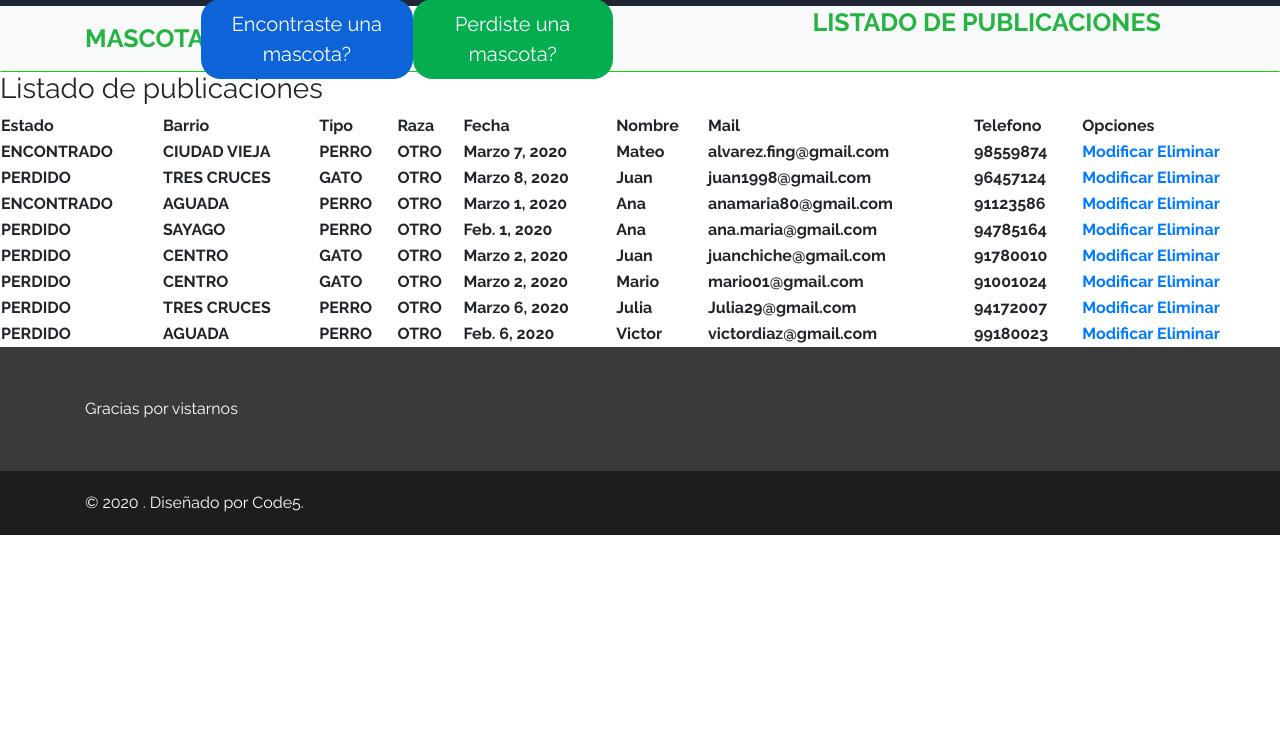
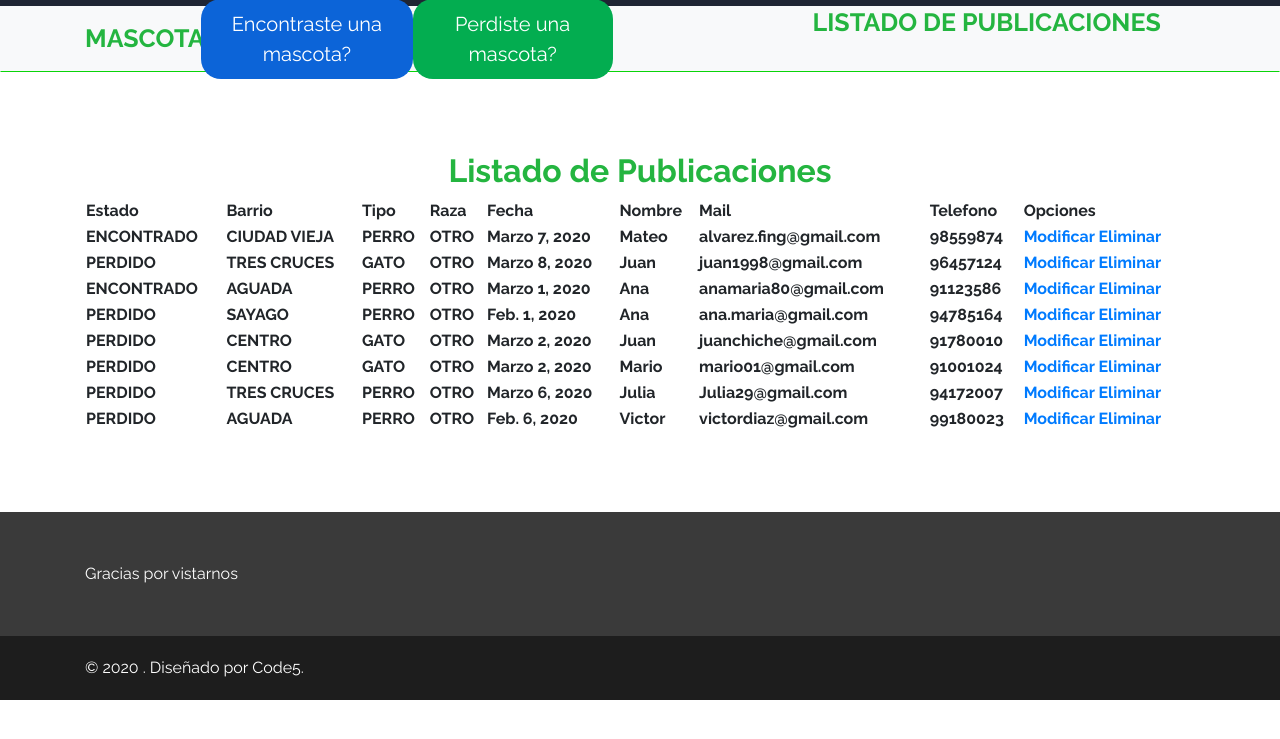
Before and after one commit to Shadowpride/Mascotas-Perdidas.uy, a Django app: page /listado_publicaciones/ in a window 1280 px wide. Shown: the part 31-770 px from the top of the page. Run offline with Django 3.2, Linux system fonts and the light colour scheme; data comes from the database, SQL or seed files in the repository; lists and menus that the app fills with data are empty; parts of the project's set-up code (start-up, migrations or seed data) failed here and were passed over; some libraries are stand-ins or nearby versions.

Commit message:
publicaciones

```diff
--- a/Mascotasperdidas/Mascotasperdidas/templates/listado_publicaciones.html
+++ b/Mascotasperdidas/Mascotasperdidas/templates/listado_publicaciones.html
@@ -15,7 +15,9 @@
 
 
 {% block contenido %}
-        <h3>Listado de publicaciones</h3>
+<div class="white">
+    <div class="container" id="fh5co-features">
+        <div class="heading animate-box"><h2><b><span class="nav-brand">Listado de Publicaciones</span></b></h2></div>
         <table>
             <tr>
                 <th>Estado</th>
@@ -46,4 +48,6 @@
                 </tr>
             {% endfor %}
         </table>
+    </div>
+</div>
 {% endblock %}
--- a/Mascotasperdidas/Mascotasperdidas/templates/nuevo_ingreso_perdido.html
+++ b/Mascotasperdidas/Mascotasperdidas/templates/nuevo_ingreso_perdido.html
@@ -31,7 +31,7 @@
             </form>
 
             {{ mensaje }}
-</div>
+    </div>
 </div>
 
 {% endblock %}
```
